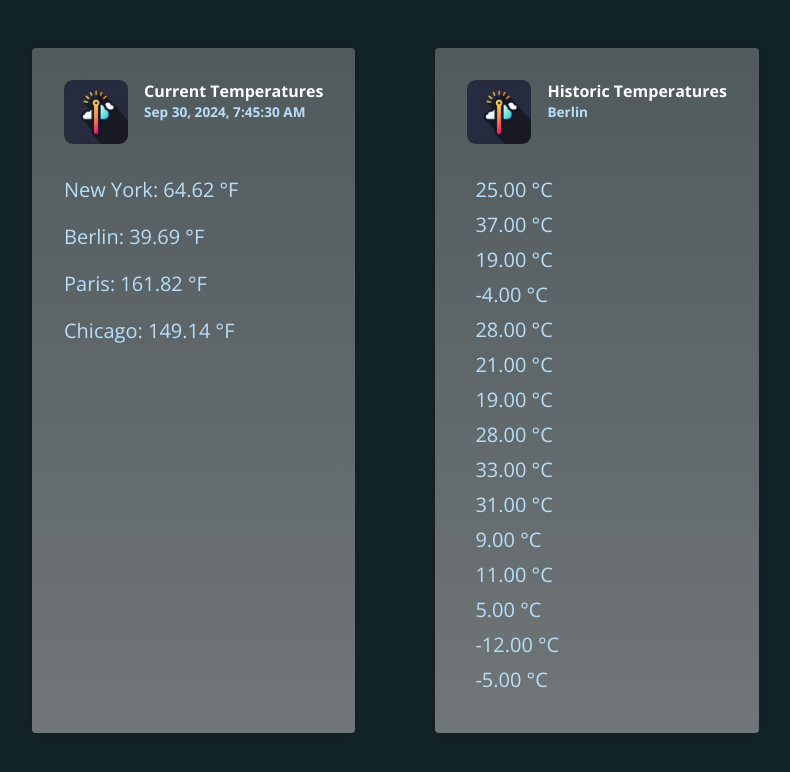
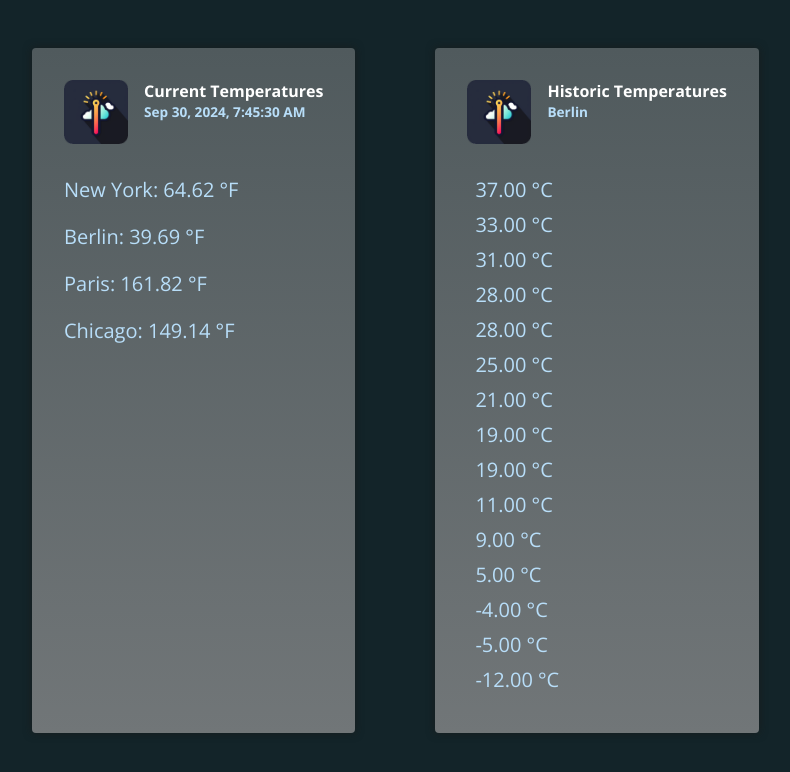
Before and after one commit to MrMic/Angular18-S08-Pipes-Deep-Dive, an Angular app: page / in a window 1280 px wide. Shown: the top 772 px of the page, without its empty margins (168-958 px from the left). Built offline with nearby package versions, Linux system fonts and the light colour scheme.

Commit message:
feat: Build a Pipe that sort s items

```diff
--- a/src/app/app.component.html
+++ b/src/app/app.component.html
@@ -7,10 +7,7 @@
         <p>{{ currentDate | date: "medium" }}</p>
       </div>
     </header>
-    <p>
-      New York:
-      {{ currentTemperaturs.newYork | temp: "cel" : "fah" }}
-    </p>
+    <p>New York: {{ currentTemperaturs.newYork | temp: "cel" : "fah" }}</p>
     <p>Berlin: {{ currentTemperaturs.berlin | temp: "cel" : "fah" }}</p>
     <p>Paris: {{ currentTemperaturs.paris | temp: "cel" : "fah" }}</p>
     <p>Chicago: {{ currentTemperaturs.chicago | temp: "cel" : "fah" }}</p>
@@ -25,10 +22,11 @@
       </div>
     </header>
     <ul>
-      @for (temperature of historicTemperatures; track temperature) {
-        <li (click)="onReset($index)">
-          {{ temperature | temp: "cel" }}
-        </li>
+      @for (
+        temperature of historicTemperatures | sort: "desc";
+        track temperature
+      ) {
+        <li (click)="onReset($index)">{{ temperature | temp: "cel" }}</li>
       }
     </ul>
   </article>
--- /dev/null
+++ b/src/app/sort.pipe.ts
@@ -0,0 +1,25 @@
+import { Pipe, PipeTransform } from '@angular/core';
+
+@Pipe({
+  name: 'sort',
+  standalone: true
+})
+export class SortPipe implements PipeTransform {
+
+  transform(
+    value: string[] | number[],
+    direction: 'asc' | 'desc' = 'asc',
+  ) {
+    const sorted = [...value].sort((a, b) => {
+      if (a > b) {
+        return direction === 'asc' ? 1 : -1;
+      }
+      if (a < b) {
+        return direction === 'asc' ? -1 : 1;
+      }
+      return 0;
+    });
+    return sorted;
+  }
+
+}
```
Also changed, not shown: src/app/app.component.ts (+7 -6 lines), src/app/temperature.pipe.ts (+4 -4 lines).
